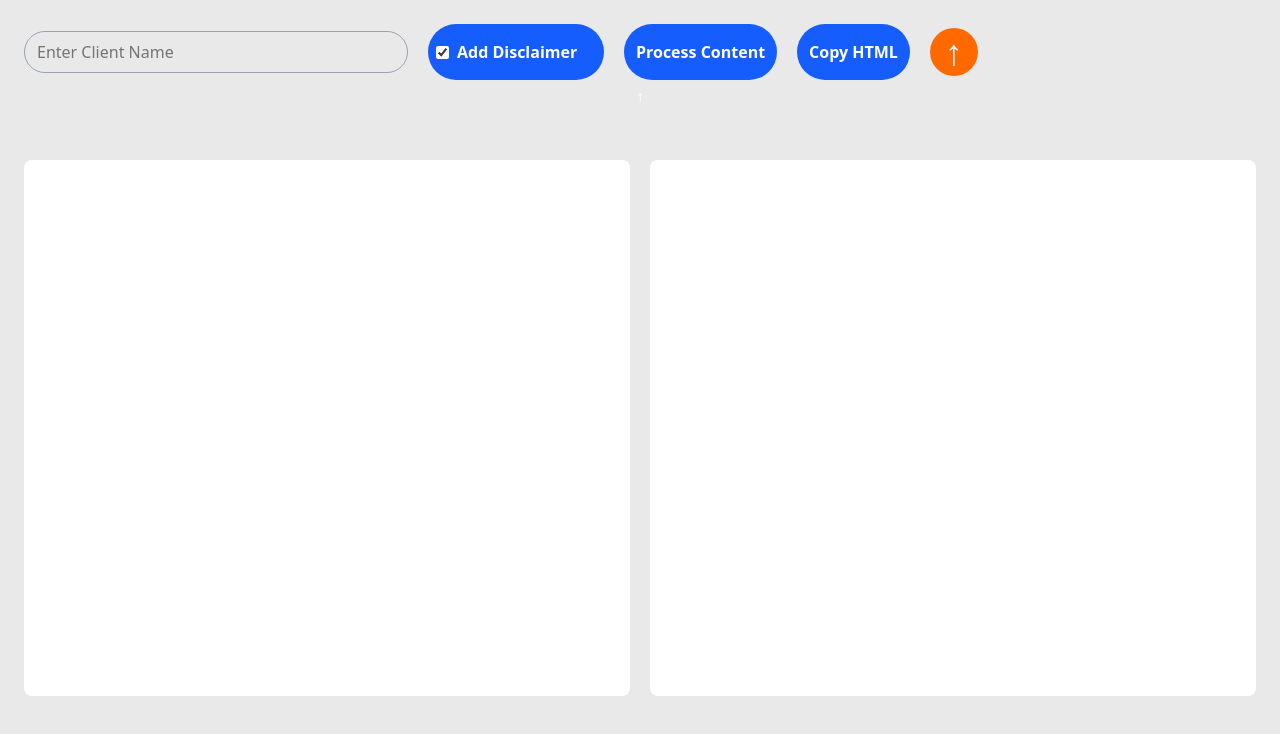
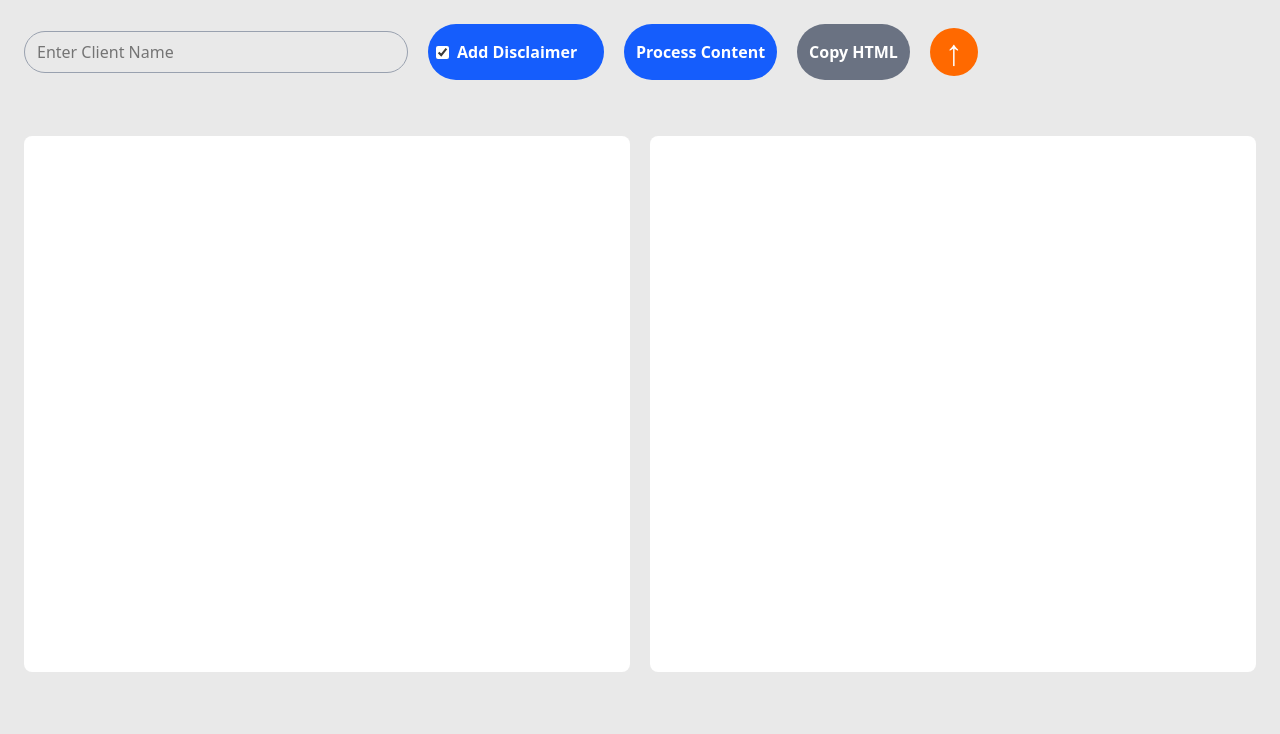
Before and after one commit to mahmedraza1/Articly, a Next.js app: page / in a window 1280 px wide. Shown: the top 734 px of the page. Built offline with nearby package versions, Linux system fonts and the light colour scheme.

Commit message:
Add compatiblity Fixes 3

```diff
--- a/app/page.js
+++ b/app/page.js
@@ -269,9 +269,6 @@ export default function Home() {
   // Handle "Copy HTML" action
   const handleCopyHTML = () => {
     try {
-
-      setIsCopying(true)
-
       let htmlContent = processedContent;
       const parser = new DOMParser();
       const doc = parser.parseFromString(htmlContent, 'text/html');
@@ -450,10 +447,11 @@ export default function Home() {
       // Copy to clipboard
       if (navigator.clipboard) {
         navigator.clipboard.writeText(beautifiedHTML).then(() => {
+          setIsCopying(true);
           setTimeout(() => {
             setIsCopying(false); // Reset button text after 2 seconds
-            toast.success("HMTL Copied to Clipboard")
-          }, 50);
+            toast.success("HTML Copied to Clipboard")
+          }, 150);
         }).catch((error) => {
           console.error('Failed to copy:', error);
           toast.error('Failed to copy formatted HTML content.');
@@ -467,7 +465,11 @@ export default function Home() {
         textArea.select();
         document.execCommand('copy');
         document.body.removeChild(textArea);
-        toast.success('Formatted HTML content copied to clipboard!');
+        setIsCopying(true);
+        setTimeout(() => {
+          setIsCopying(false);
+          toast.success('HTML Copied to Clipboard');
+        }, 150);
       }
     } catch (error) {
       console.error('Error copying formatted HTML:', error);
@@ -506,20 +508,20 @@ export default function Home() {
         <button
           onClick={processContent}
           disabled={isProcessing}
-          className="px-3 cursor-pointer bg-blue-600 font-bold text-white hover:bg-blue-700 disabled:bg-gray-500 py-4 rounded-full"
+          className="px-3 cursor-pointer bg-blue-600 font-bold text-white hover:bg-blue-700 disabled:bg-gray-500 disabled:cursor-not-allowed py-4 rounded-full"
         >
           {isProcessing ? 'Processing...' : 'Process Content'}
         </button>
         {/* Add Copy HTML Button */}
         <button
           onClick={handleCopyHTML}
-          className="px-3 py-4 bg-blue-600 cursor-pointer font-bold text-white hover:bg-blue-700 rounded-full"
+          disabled={isCopying || !processedContent}
+          className="px-3 py-4 bg-blue-600 cursor-pointer font-bold disabled:bg-gray-500 disabled:cursor-not-allowed text-white hover:bg-blue-700 rounded-full"
         >
-          {isCopying ? 'Copying⏳...' : 'Copy HTML'}
+          {isCopying ? 'Copied' : 'Copy HTML'}
         </button>
           <div onClick={handleReload} className="w-12 h-12 font-extrabold text-4xl flex items-center justify-center rounded-full cursor-pointer bg-orange-500 hover:bg-orange-400 bg-center bg-no-repeat">&uarr;</div>
       </div>
-&uarr;
       <div className="imagesHandle w-full my-7">
         {processedImages.length > 0 && (
           <div className="w-full">
```
